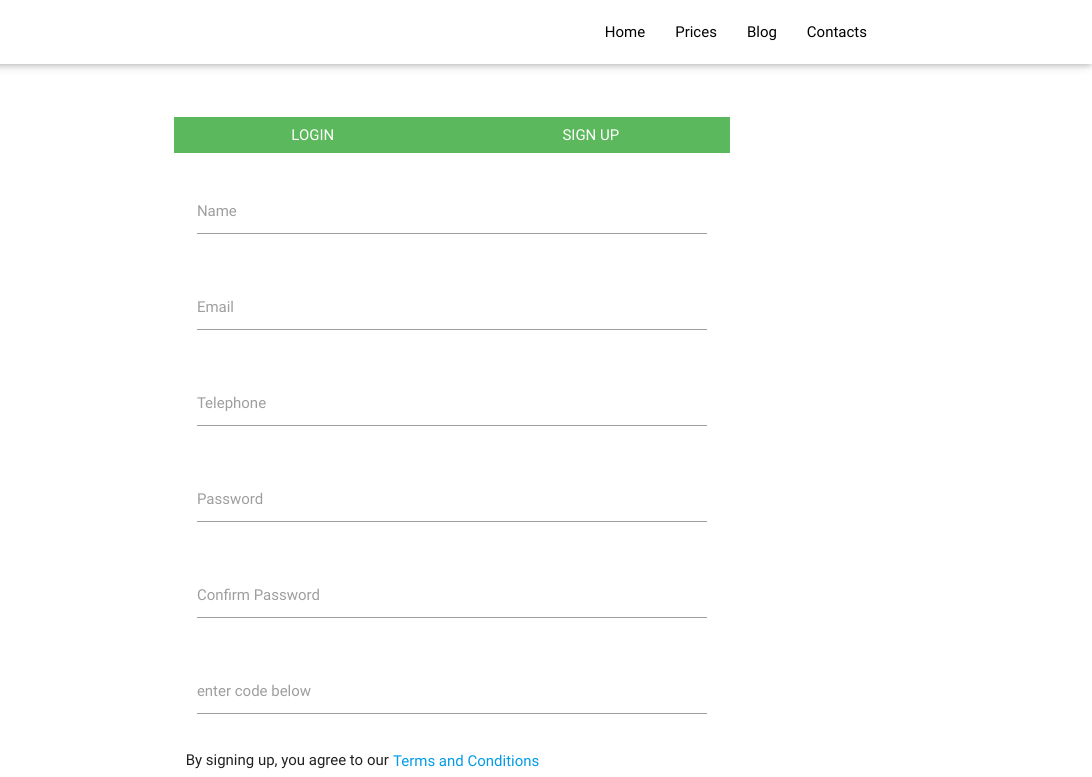
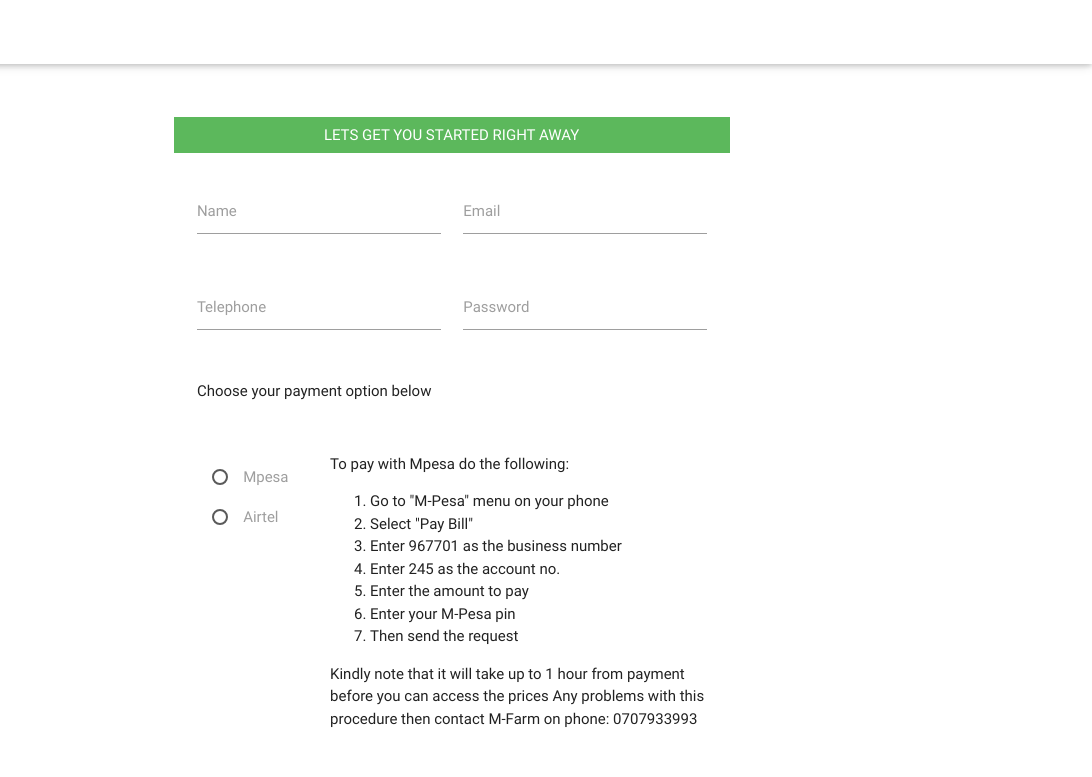
Before and after one commit to kyaloj-zz/prototypeX, a plain HTML site: page signup.html in a window 1280 px wide. Shown: the top 777 px of the page, 188-1280 px from the left. Drawn offline with nearby package versions, Linux system fonts and the light colour scheme; files whose address does not match are found by name.

Commit message:
updated sign up page

```diff
--- a/signup.html
+++ b/signup.html
@@ -25,7 +25,7 @@
     <div class="nav-wrapper">
       <a href="#!" class="brand-logo"><img src="mfarm_logo.png" class="logo"></a>
 
-      <a href="#" data-activates="mobile-demo" class="button-collapse"><i class="material-icons">menu</i></a>
+     <!--  <a href="#" data-activates="mobile-demo" class="button-collapse"><i class="material-icons">menu</i></a>
       <ul class="right hide-on-med-and-down">
           <li><a href="index.html">Home</a></li>
           <li><a href="prices.html">Prices</a></li>
@@ -37,7 +37,7 @@
           <li><a href="prices.html">Prices</a></li>
           <li><a href="blog.html">Blog</a></li>
           <li><a href="contacts.html">Contacts</a></li>
-      </ul>
+      </ul> -->
     </div>
      </div>
   </nav>
@@ -54,58 +54,90 @@
 
            <div class="col s12 m6 l6 formclass">
            <div class="row buttonlogins">
-                <a class="waves-effect waves-light btn-flat btns col s6 m6 l6" href="login.html">Login</a>
-                <a class="waves-effect waves-light btn-flat btns col s6 m6 l6" href="signup.html">Sign up</a>
+
+                <a class="waves-effect waves-light btn-flat btns col s12 m12 l12" href="signup.html">Lets get you started right away</a>
 
             </div>
               <form class="col s12">
                 <div class="row">
-                  <div class="input-field col s12 m12">
+                  <div class="input-field col s12 m6">
                     <input id="first_name" type="text" class="validate">
                     <label for="first_name">Name</label>
+                  </div>
+
+                  <div class="input-field col s12 m6">
+                    <input id="email" type="email" class="validate">
+                    <label for="email">Email</label>
                   </div>
                   </div>
 
 
                 <div class="row">
-                  <div class="input-field col s12">
-                    <input id="email" type="email" class="validate">
-                    <label for="email">Email</label>
-                  </div>
-                </div>
-                <div class="row">
 
-                <div class="input-field col s12">
+                <div class="input-field col s12 m6">
 
                   <input id="icon_telephone" type="tel" class="validate">
                   <label for="icon_telephone">Telephone</label>
                 </div>
-                </div>
 
-                <div class="row">
-                  <div class="input-field col s12">
+                <div class="input-field col s12 m6">
                     <input id="password" type="password" class="validate">
                     <label for="password">Password</label>
                   </div>
                 </div>
 
+
+
                  <div class="row">
-                   <div class="input-field col s12">
+                   <div class=" col s12">
 
-                      <input id="icon_prefix" type="text" class="validate">
-                      <label for="icon_prefix">Confirm Password</label>
+                      <p>Choose your payment option below</p>
                     </div>
                 </div>
 
                  <div class="row">
-                   <div class="input-field col s12">
+                   <div class="input-field col s12 m3">
+                       <form action="#">
+                          <p>
+                            <input name="group1" type="radio" id="test1" />
+                            <label for="test1">Mpesa</label>
+                          </p>
+                          <p>
+                            <input name="group1" type="radio" id="test2" />
+                            <label for="test2">Airtel</label>
+                          </p>
 
-                      <input id="icon_prefix" type="text" class="validate">
-                      <label for="icon_prefix">enter code below</label>
+                        </form>
+                    </div>
+
+                    <div class="input-field col s12 m9">
+                       <p>
+                         To pay with Mpesa do the following:</p>
+
+                         <ol>
+<li>Go to "M-Pesa" menu on your phone</li>
+<li>Select "Pay Bill"</li>
+<li>Enter 967701 as the business number</li>
+<li>Enter 245 as the account no.</li>
+<li>Enter the amount to pay  </li>
+<li>Enter your M-Pesa pin</li>
+<li>Then send the request</li>
+                         </ol>
+Kindly note that it will take up to 1 hour from payment before you can access the prices
+Any problems with this procedure then contact M-Farm on phone: 0707933993
+                       </p>
                     </div>
                 </div>
 
+                 <div class="row">
 
+                <div class="input-field col s12 m12">
+
+                  <input id="mfarm_code" type="tel" class="validate">
+                  <label for="mfarm_code">Enter Verification code</label>
+                </div>
+
+                </div>
               </form>
 
  <div class="col-md-4">
```
